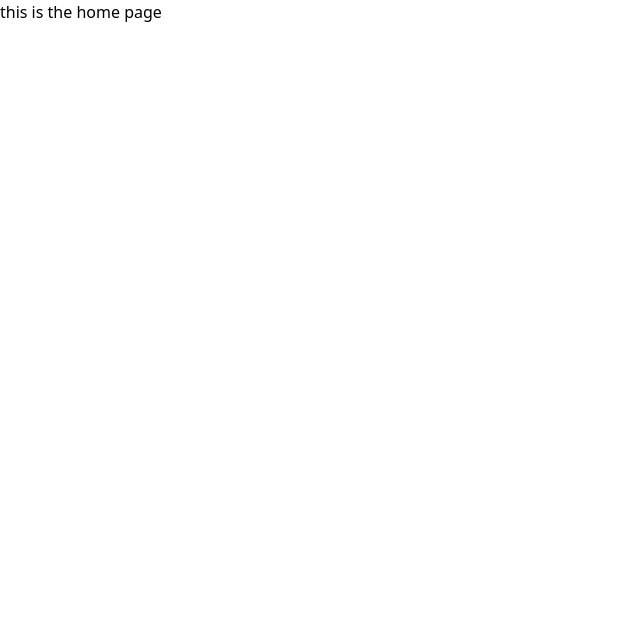
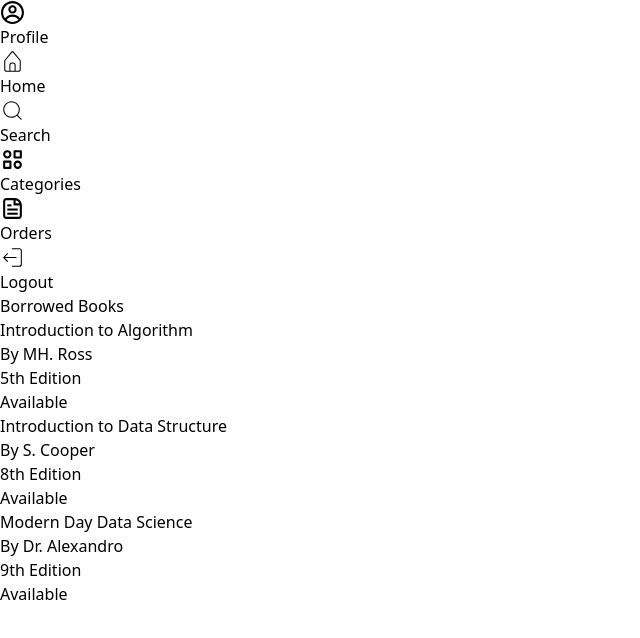
Before and after one commit to adnangif/library-management-frontend, a React (Vite) app: page /home in a window 1280 px wide. Shown: the top 638 px of the page, without its empty margins (0-640 px from the left). Built offline with nearby package versions, Linux system fonts and the light colour scheme.

Commit message:
added borrow list page and minor design change

```diff
--- a/src/components/search/SearchPage.tsx
+++ b/src/components/borrows/BorrowListPage.tsx
@@ -1,16 +1,16 @@
-import { useState } from "react";
+import { useEffect, useState } from "react";
 import SideNavBar from "../sidnav/SideNavBar";
 
-export default function SearchPage() {
+export default function BorrowListPage() {
 
     const [books, setBooks] = useState<{
         title: string;
         author: string;
-        edition:string,
+        edition: string,
         availability: string;
     }[]>([])
 
-    function handleSearch() {
+    useEffect(() => {
         console.log("handle search here")
 
         setBooks([
@@ -18,22 +18,22 @@ export default function SearchPage() {
                 title: "Introduction to Algorithm",
                 author: "MH. Ross",
                 availability: "Available",
-                edition:'5th',
+                edition: '5th',
             },
             {
                 title: "Introduction to Data Structure",
                 author: "S. Cooper",
                 availability: "Available",
-                edition:'8th',
+                edition: '8th',
             },
             {
                 title: "Modern Day Data Science",
                 author: "Dr. Alexandro",
                 availability: "Available",
-                edition:'9th',
+                edition: '9th',
             },
         ])
-    }
+    }, [])
 
 
 
@@ -42,19 +42,16 @@ export default function SearchPage() {
             <div className='flex h-screen w-full lg:w-5/6 max-w-5xl  overflow-hidden bg-teal-950'>
                 <SideNavBar />
                 <div className='bg-neutral-800 text-neutral-100 max-h-full overflow-auto flex flex-col gap-5 flex-grow  p-5  justify-start items-center'>
-                    <div className="w-full flex gap-10 px-20">
-                        <input type="text"
-                            className='outline-none border flex-grow focus:bg-neutral-600 bg-neutral-800 p-2'
-                        />
-                        <button onClick={handleSearch}
-                            className='px-10 py-1 bg-neutral-500 hover:bg-neutral-600 border border-teal-950'
-                        >Search</button>
+                    <div className="w-full flex justify-center">
+                        <div className="font-bold text-lg">
+                            Borrowed Books
+                        </div>
                     </div>
 
                     <div className="flex-grow w-full flex flex-col gap-2">
                         {
                             books.map(book => (
-                                <div className="cursor-pointer hover:bg-neutral-700 border border-neutral-200 rounded-sm font-semibold flex flex-col  gap-2 p-1 m-1">
+                                <div className="cursor-pointer hover:bg-neutral-700 border border-neutral-200 rounded-lg font-semibold flex flex-col  gap-2 p-1 m-1">
                                     <div>{book.title}</div>
                                     <div>By {book.author}</div>
                                     <div>{book.edition} Edition</div>
--- a/src/main.tsx
+++ b/src/main.tsx
@@ -4,12 +4,12 @@ import { RouterProvider, createBrowserRouter } from 'react-router-dom'
 
 import './index.css'
 import LoginPage from './components/login/LoginPage'
-import HomePage from './components/home/HomePage'
 import SignupPage from './components/signup/SignupPage'
 import ProfilePage from './components/profile/ProfilePage'
 import ErrorPage from './components/errors/ErrorPage'
 import BookDetailPage from './components/book/BookDetailPage'
 import SearchPage from './components/search/SearchPage'
+import BorrowListPage from './components/borrows/BorrowListPage'
 
 const router = createBrowserRouter([
   {
@@ -18,7 +18,7 @@ const router = createBrowserRouter([
   },
   {
     path: 'home',
-    element: <HomePage />
+    element: <BorrowListPage/>
   },
   {
     path: 'signup',
```
